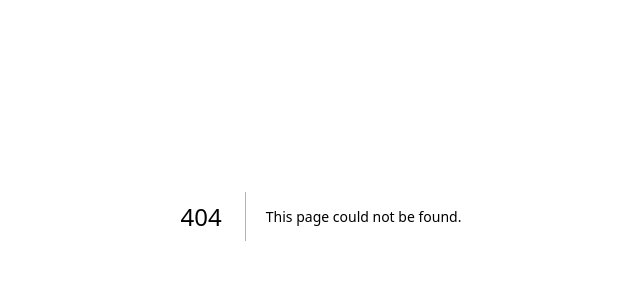
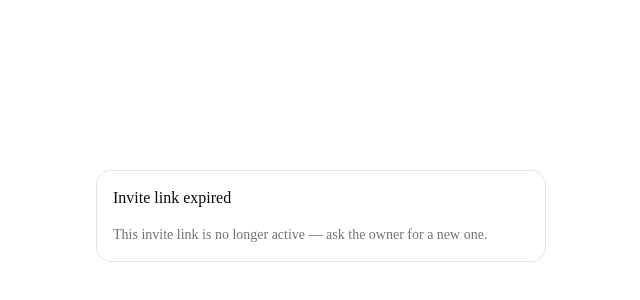
Before and after one commit to walaa-horani/bookly-flow, a Next.js app: page /join/1 in a window 1280 px wide. Before the commit this address had no page. Shown: the part 184-484 px from the top of the page, without its empty margins (319-959 px from the left). Built offline with nearby package versions, Linux system fonts and the light colour scheme; no server answers; the database is empty; sample sign-in values are in the browser's storage.

Commit message:
feat(join): invite link join flow + POST /api/join

```diff
--- /dev/null
+++ b/app/api/join/route.ts
@@ -0,0 +1,29 @@
+// app/api/join/route.ts
+import { NextResponse } from "next/server"
+import { auth } from "@/lib/auth"
+import { joinByToken } from "@/lib/data/membership"
+import { getOrgByInviteToken } from "@/lib/data/org"
+
+export async function POST(req: Request) {
+  const session = await auth()
+  if (!session) return NextResponse.json({ error: "Unauthorized" }, { status: 401 })
+
+  const { token } = await req.json()
+  if (!token) return NextResponse.json({ error: "Token required." }, { status: 400 })
+
+  // Peek at the org name for the response before joining
+  const org = await getOrgByInviteToken(token)
+  if (!org) {
+    return NextResponse.json(
+      { error: "This invite link is no longer active — ask the owner for a new one." },
+      { status: 404 }
+    )
+  }
+
+  const result = await joinByToken(token, session.user.id)
+  return NextResponse.json({
+    orgId: result.orgId,
+    orgName: org.name,
+    alreadyMember: result.alreadyMember,
+  })
+}
--- /dev/null
+++ b/app/join/[token]/page.tsx
@@ -0,0 +1,45 @@
+// app/join/[token]/page.tsx
+import { auth } from "@/lib/auth"
+import { redirect } from "next/navigation"
+import { joinByToken } from "@/lib/data/membership"
+import { getOrgByInviteToken } from "@/lib/data/org"
+import { Card, CardContent, CardHeader, CardTitle } from "@/components/ui/card"
+
+export default async function JoinPage({
+  params,
+}: {
+  params: Promise<{ token: string }>
+}) {
+  const { token } = await params
+  const session = await auth()
+
+  // Preserve token through login round-trip via callbackUrl
+  if (!session) {
+    redirect(`/login?callbackUrl=/join/${token}`)
+  }
+
+  const org = await getOrgByInviteToken(token)
+  if (!org) {
+    return (
+      <div className="min-h-screen flex items-center justify-center p-6">
+        <Card className="w-full max-w-md">
+          <CardHeader>
+            <CardTitle>Invite link expired</CardTitle>
+          </CardHeader>
+          <CardContent>
+            <p className="text-sm text-muted-foreground">
+              This invite link is no longer active — ask the owner for a new one.
+            </p>
+          </CardContent>
+        </Card>
+      </div>
+    )
+  }
+
+  const result = await joinByToken(token, session.user.id)
+
+  // Redirect to dashboard; the org switcher will show the new org
+  redirect(
+    `/dashboard?joined=${encodeURIComponent(org.name)}&already=${result.alreadyMember ? "1" : "0"}`
+  )
+}
```
